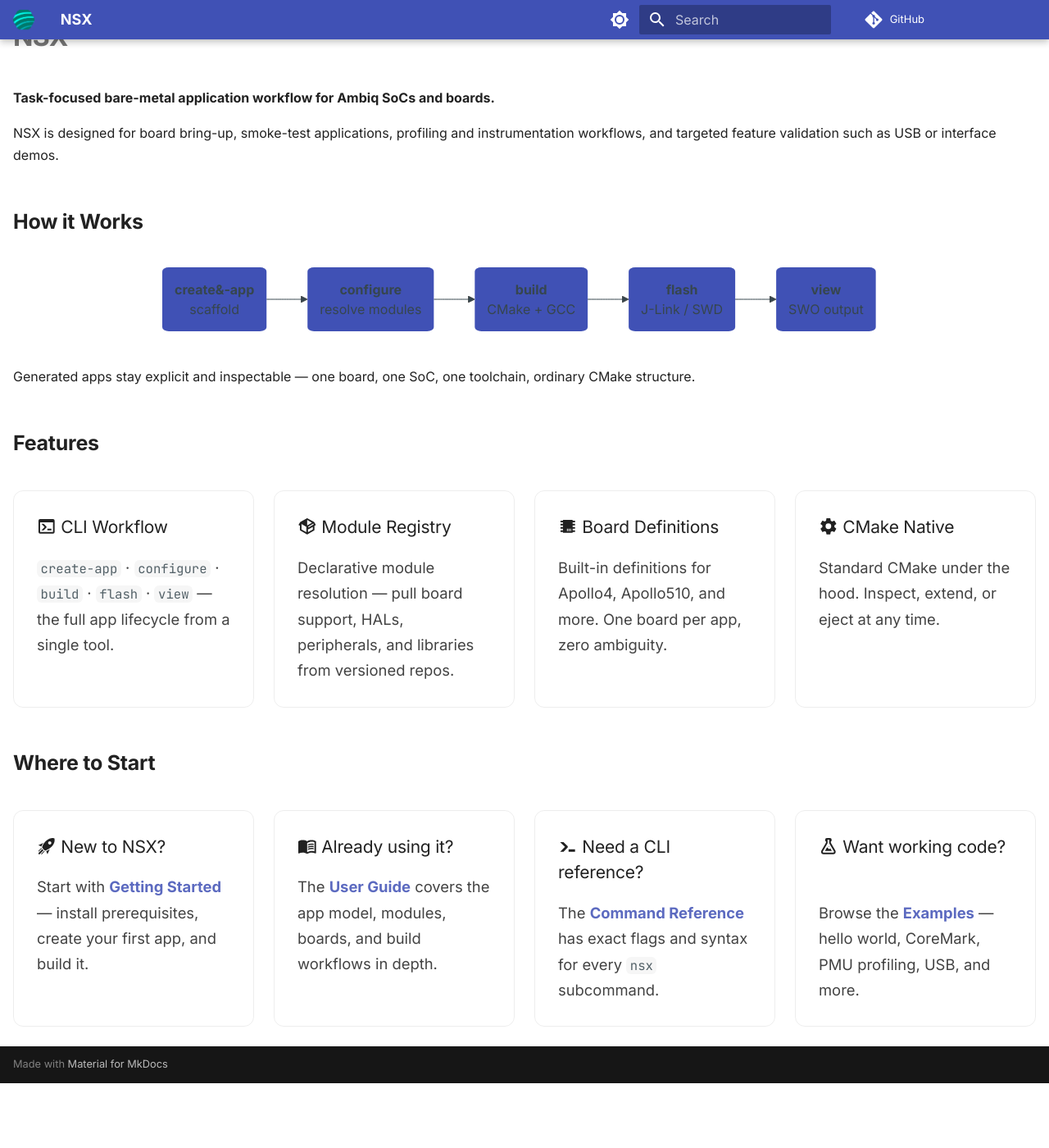
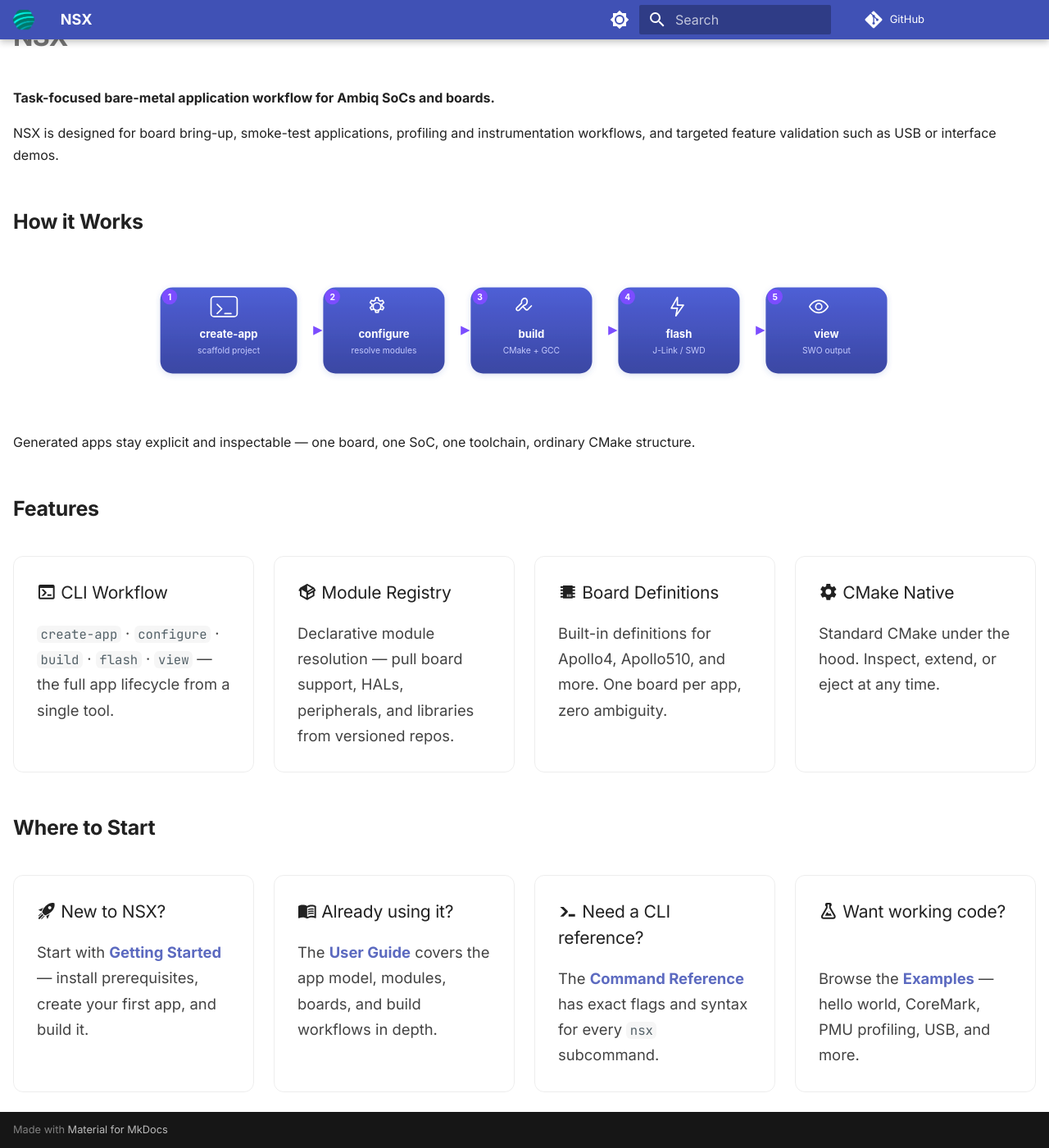
Before and after one commit to AmbiqAI/neuralspotx, an MkDocs documentation site: the page built from docs/index.md, in a window 1280 px wide and 1400 px high, scrolled down 379 px. Shown: the whole window at 82% size. Built offline with MkDocs 1.6.1 and Material for MkDocs 9.7.7, drawn with Linux system fonts in a browser that asks for light colours; comment, search, counter and statistics services are not loaded; before the commit the page ends 1700 px from its top, so only the background shows below that.

Commit message:
docs: replace mermaid workflow with custom SVG pipeline graphic

````diff
--- a/docs/index.md
+++ b/docs/index.md
@@ -19,18 +19,9 @@
 
 ## How it Works
 
-<div class="workflow-pipeline" markdown>
-
-``` mermaid
-flowchart LR
-    A("<strong>create&#8209;app</strong><br/>scaffold") --> B("<strong>configure</strong><br/>resolve modules") --> C("<strong>build</strong><br/>CMake + GCC") --> D("<strong>flash</strong><br/>J-Link / SWD") --> E("<strong>view</strong><br/>SWO output")
-    style A fill:#4051b5,color:#fff,stroke:none,rx:8
-    style B fill:#4051b5,color:#fff,stroke:none,rx:8
-    style C fill:#4051b5,color:#fff,stroke:none,rx:8
-    style D fill:#4051b5,color:#fff,stroke:none,rx:8
-    style E fill:#4051b5,color:#fff,stroke:none,rx:8
-```
-
+<div class="workflow-pipeline">
+  <img src="./assets/workflow-light.svg#only-light" alt="NSX workflow: create-app → configure → build → flash → view">
+  <img src="./assets/workflow-dark.svg#only-dark" alt="NSX workflow: create-app → configure → build → flash → view">
 </div>
 
 Generated apps stay explicit and inspectable — one board, one SoC, one
--- a/docs/stylesheets/extra.css
+++ b/docs/stylesheets/extra.css
@@ -65,9 +65,14 @@
 }
 
 /* ── Workflow pipeline diagram ───────────────────────────────────── */
-.workflow-pipeline .mermaid {
+.workflow-pipeline {
+  text-align: center;
+  margin: 2rem auto;
   max-width: 900px;
-  margin: 1.5rem auto;
+}
+.workflow-pipeline img {
+  width: 100%;
+  height: auto;
 }
 
 /* ── Subtle code-block refinement ────────────────────────────────── */
````
Also changed, not shown: docs/assets/workflow-dark.svg (added), docs/assets/workflow-light.svg (added).
